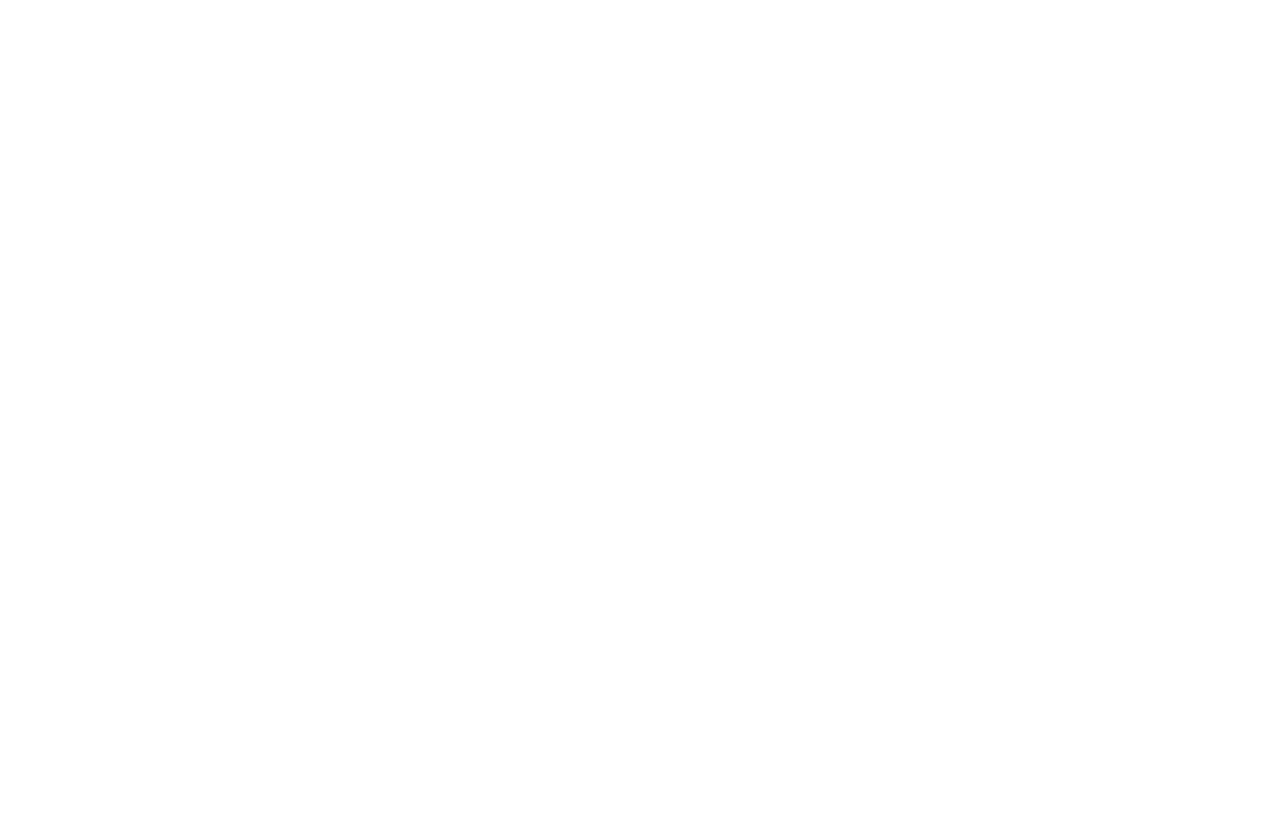
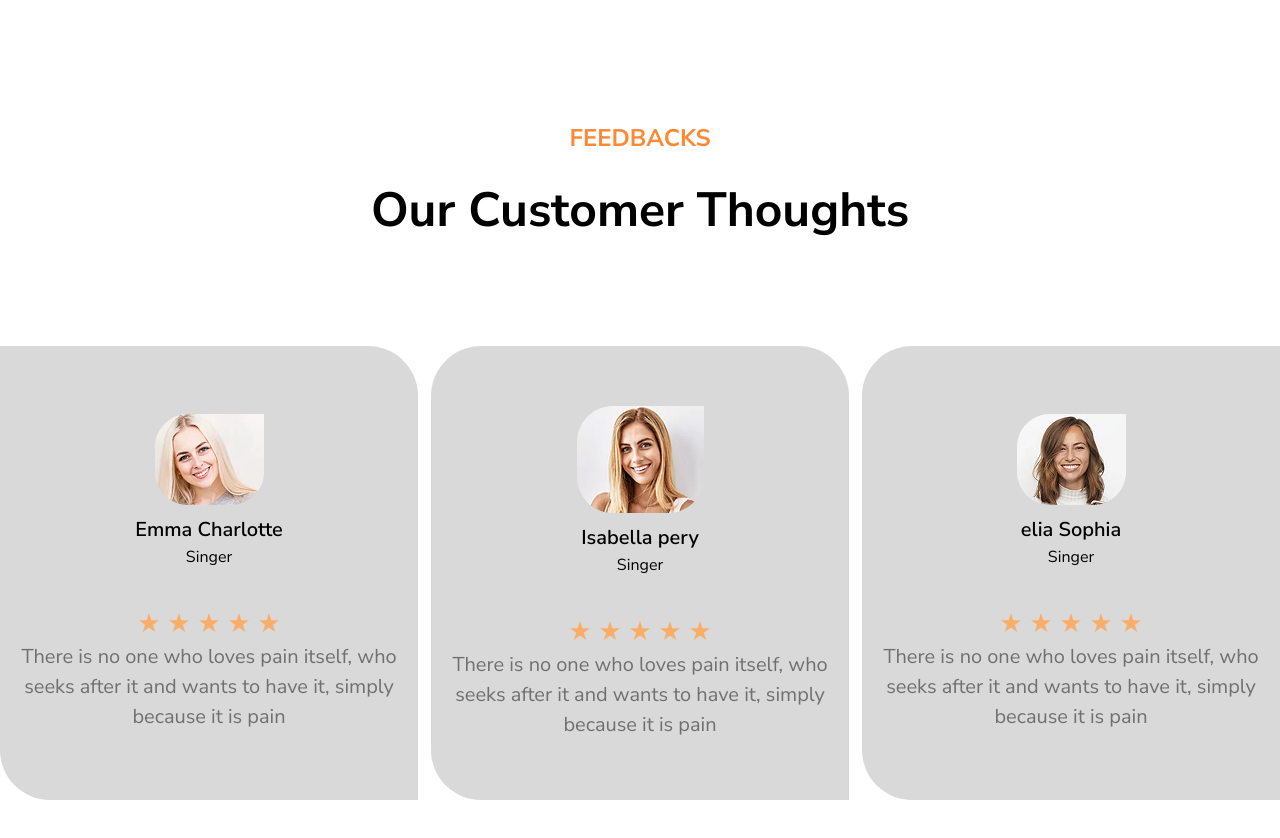
Before and after one commit to Anayatul-Ahad-Shoikot/nextpet, a Next.js app: page / in a window 1280 px wide. Shown: the part 1940-2778 px from the top of the page. Before the commit the page ends 2062 px from the top, so only its background shows below. Built offline with nearby package versions, Linux system fonts and the light colour scheme.

Commit message:
Ahad: page.tsx conflict resolved

```diff
--- a/src/app/page.tsx
+++ b/src/app/page.tsx
@@ -1,6 +1,7 @@
 import HeroSection from "../components/ahad/HeroSection";
 import StatisticsSection from "../components/ahad/StatisticsSection";
 import BestProduct from "../components/emam/BestProduct";
+import Feedbacks from "../components/emam/Feedbacks";
 
 export default function Home() {
     return (
@@ -8,6 +9,7 @@
             <HeroSection />
             <StatisticsSection />
             <BestProduct />
+            <Feedbacks />
         </>
     );
 }
```
